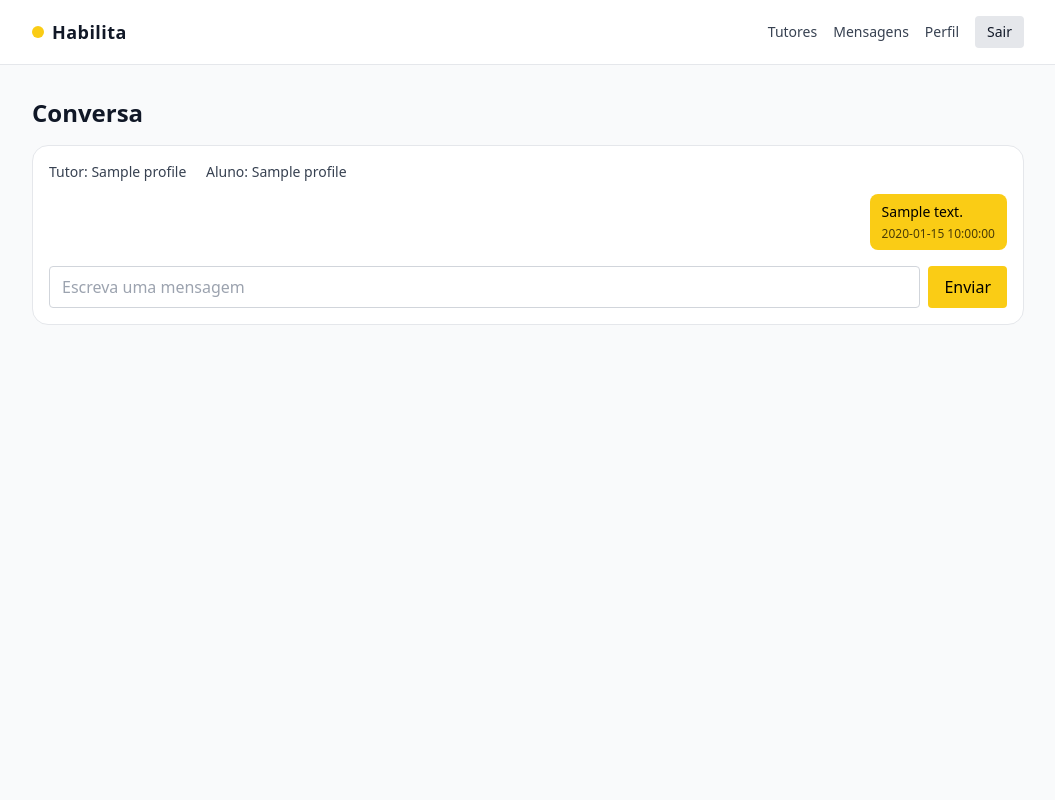
After one commit to cauecrb/habilita, a Flask app: page /chat/1 in a window 1280 px wide. The commit adds this page. Shown: the whole page, without its empty margins (112-1167 px from the left). Run offline with Flask 3, Linux system fonts and the light colour scheme; a user stored in the database is signed in; tables that the repository leaves empty hold one stand-in row (values such as "Sample post"); some libraries are stand-ins or nearby versions.

Commit message:
feat(chat): módulo de conversas tutor-aluno; feat(ui): telas de mensagens e link na navegação; feat(tutors): ação para iniciar conversa; chore(models): Conversation e Message

```diff
--- a/app/__init__.py
+++ b/app/__init__.py
@@ -4,6 +4,7 @@ from .extensions import db, login_manager, migrate
 from .auth.routes import auth_bp
 from .main.routes import main_bp
 from .admin.routes import admin_bp
+from .chat import chat_bp
 from .models import User
 
 def create_app():
@@ -21,5 +22,6 @@ def create_app():
     app.register_blueprint(auth_bp)
     app.register_blueprint(main_bp)
     app.register_blueprint(admin_bp)
+    app.register_blueprint(chat_bp)
 
     return app
--- /dev/null
+++ b/app/chat/__init__.py
@@ -0,0 +1,5 @@
+from flask import Blueprint
+
+chat_bp = Blueprint("chat", __name__, template_folder="../templates", url_prefix="/chat")
+
+from . import routes
--- /dev/null
+++ b/app/chat/routes.py
@@ -0,0 +1,59 @@
+from flask import render_template, request, redirect, url_for, abort
+from flask_login import login_required, current_user
+from . import chat_bp
+from ..extensions import db
+from ..models import User, Conversation, Message
+
+def can_access(conv: Conversation) -> bool:
+    return current_user.is_authenticated and (current_user.is_admin or current_user.id in (conv.tutor_id, conv.student_id))
+
+@chat_bp.route("/")
+@login_required
+def list_conversations():
+    if current_user.is_admin:
+        convs = Conversation.query.order_by(Conversation.created_at.desc()).all()
+    else:
+        convs = Conversation.query.filter((Conversation.tutor_id == current_user.id) | (Conversation.student_id == current_user.id)).order_by(Conversation.created_at.desc()).all()
+    items = []
+    for c in convs:
+        other_id = c.student_id if current_user.id == c.tutor_id else c.tutor_id
+        other = User.query.get(other_id)
+        last = Message.query.filter_by(conversation_id=c.id).order_by(Message.created_at.desc()).first()
+        items.append({"conv": c, "other": other, "last": last})
+    return render_template("chat_list.html", items=items)
+
+@chat_bp.route("/start/<int:tutor_id>")
+@login_required
+def start(tutor_id: int):
+    tutor = User.query.get_or_404(tutor_id)
+    if not tutor.is_professor:
+        abort(400)
+    if not current_user.is_aluno and not current_user.is_admin:
+        abort(403)
+    student_id = current_user.id if current_user.is_aluno else None
+    if student_id is None:
+        abort(403)
+    conv = Conversation.query.filter_by(tutor_id=tutor.id, student_id=student_id).first()
+    if not conv:
+        conv = Conversation(tutor_id=tutor.id, student_id=student_id)
+        db.session.add(conv)
+        db.session.commit()
+    return redirect(url_for("chat.thread", conversation_id=conv.id))
+
+@chat_bp.route("/<int:conversation_id>", methods=["GET", "POST"])
+@login_required
+def thread(conversation_id: int):
+    conv = Conversation.query.get_or_404(conversation_id)
+    if not can_access(conv):
+        abort(403)
+    if request.method == "POST":
+        body = request.form.get("body", "").strip()
+        if body:
+            msg = Message(conversation_id=conv.id, sender_id=current_user.id, body=body)
+            db.session.add(msg)
+            db.session.commit()
+        return redirect(url_for("chat.thread", conversation_id=conv.id))
+    msgs = Message.query.filter_by(conversation_id=conv.id).order_by(Message.created_at.asc()).all()
+    tutor = User.query.get(conv.tutor_id)
+    student = User.query.get(conv.student_id)
+    return render_template("chat_thread.html", conv=conv, msgs=msgs, tutor=tutor, student=student)
--- a/app/models.py
+++ b/app/models.py
@@ -52,6 +52,21 @@ class PriceTier(db.Model):
     price_max = db.Column(db.Numeric(10, 2))
     created_at = db.Column(db.DateTime, default=datetime.utcnow)
 
+class Conversation(db.Model):
+    id = db.Column(db.Integer, primary_key=True)
+    tutor_id = db.Column(db.Integer, db.ForeignKey("user.id"), nullable=False)
+    student_id = db.Column(db.Integer, db.ForeignKey("user.id"), nullable=False)
+    created_at = db.Column(db.DateTime, default=datetime.utcnow)
+    __table_args__ = (db.UniqueConstraint("tutor_id", "student_id", name="uq_conversation_pair"),)
+    messages = db.relationship("Message", backref="conversation", cascade="all, delete-orphan")
+
+class Message(db.Model):
+    id = db.Column(db.Integer, primary_key=True)
+    conversation_id = db.Column(db.Integer, db.ForeignKey("conversation.id"), nullable=False)
+    sender_id = db.Column(db.Integer, db.ForeignKey("user.id"), nullable=False)
+    body = db.Column(db.Text, nullable=False)
+    created_at = db.Column(db.DateTime, default=datetime.utcnow)
+
 @login_manager.user_loader
 def load_user(user_id):
     return User.query.get(int(user_id))
--- a/app/templates/base.html
+++ b/app/templates/base.html
@@ -16,6 +16,7 @@
         <div class="flex items-center gap-4">
           {% if current_user.is_authenticated %}
             <a href="{{ url_for('main.tutors') }}" class="text-sm text-gray-700 hover:text-black transition">Tutores</a>
+            <a href="{{ url_for('chat.list_conversations') }}" class="text-sm text-gray-700 hover:text-black transition">Mensagens</a>
             {% if current_user.is_professor %}
               <a href="{{ url_for('main.pricing') }}" class="text-sm text-gray-700 hover:text-black transition">Preços</a>
             {% endif %}
--- /dev/null
+++ b/app/templates/chat_thread.html
@@ -0,0 +1,26 @@
+{% extends 'base.html' %}
+{% block content %}
+  <h2 class="text-2xl font-semibold mb-4">Conversa</h2>
+  <div class="p-4 bg-white border border-gray-200 rounded-2xl">
+    <div class="text-sm text-gray-700 mb-3">
+      <span class="font-medium">Tutor:</span> {{ tutor.profile.nome or tutor.email }}
+      <span class="ml-4 font-medium">Aluno:</span> {{ student.profile.nome or student.email }}
+    </div>
+    <div class="space-y-3">
+      {% for m in msgs %}
+        <div class="flex {{ 'justify-end' if m.sender_id == current_user.id else 'justify-start' }}">
+          <div class="max-w-[80%] px-3 py-2 rounded-lg {{ 'bg-yellow-400 text-black' if m.sender_id == current_user.id else 'bg-gray-100 text-gray-900' }}">
+            <div class="text-sm">{{ m.body }}</div>
+            <div class="text-xs opacity-70 mt-1">{{ m.created_at }}</div>
+          </div>
+        </div>
+      {% else %}
+        <p class="text-gray-700">Nenhuma mensagem.</p>
+      {% endfor %}
+    </div>
+    <form method="post" class="mt-4 flex gap-2">
+      <input name="body" class="flex-1 bg-white border border-gray-300 rounded px-3 py-2 text-gray-900" placeholder="Escreva uma mensagem" required>
+      <button class="px-4 py-2 bg-yellow-400 text-black rounded font-medium hover:bg-yellow-300 transition">Enviar</button>
+    </form>
+  </div>
+{% endblock %}
--- a/app/templates/tutors.html
+++ b/app/templates/tutors.html
@@ -49,6 +49,11 @@
         </ul>
       </div>
       {% endif %}
+      {% if current_user.is_authenticated and current_user.is_aluno %}
+      <div class="mt-3">
+        <a href="{{ url_for('chat.start', tutor_id=p.id) }}" class="px-3 py-1.5 bg-yellow-400 text-black rounded hover:bg-yellow-300 transition">Enviar mensagem</a>
+      </div>
+      {% endif %}
     </div>
     {% else %}
       <p class="text-gray-700">Nenhum tutor encontrado para o filtro aplicado.</p>
```
Also changed, not shown: app/templates/chat_list.html (added, +42 -0 lines).
